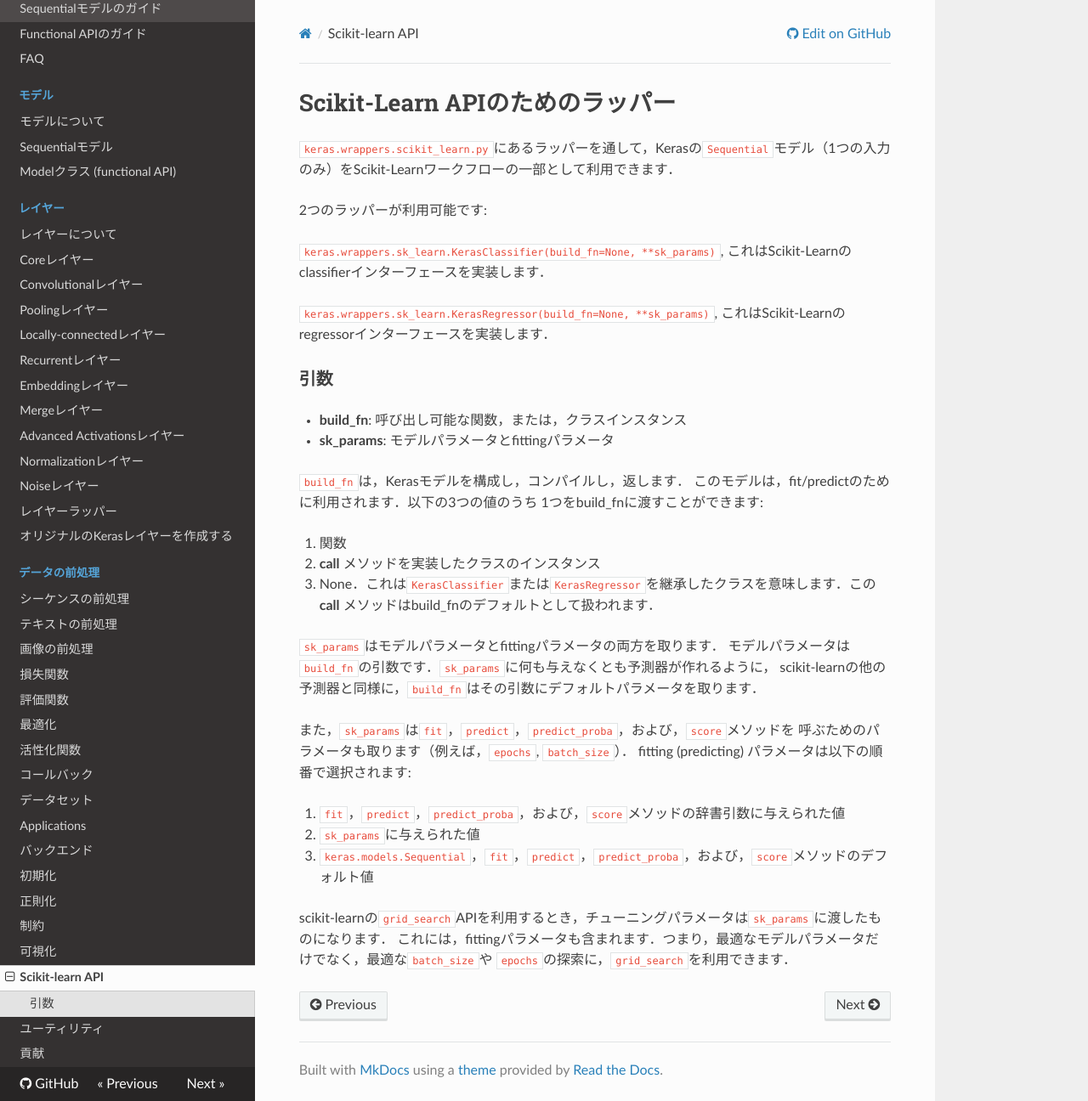
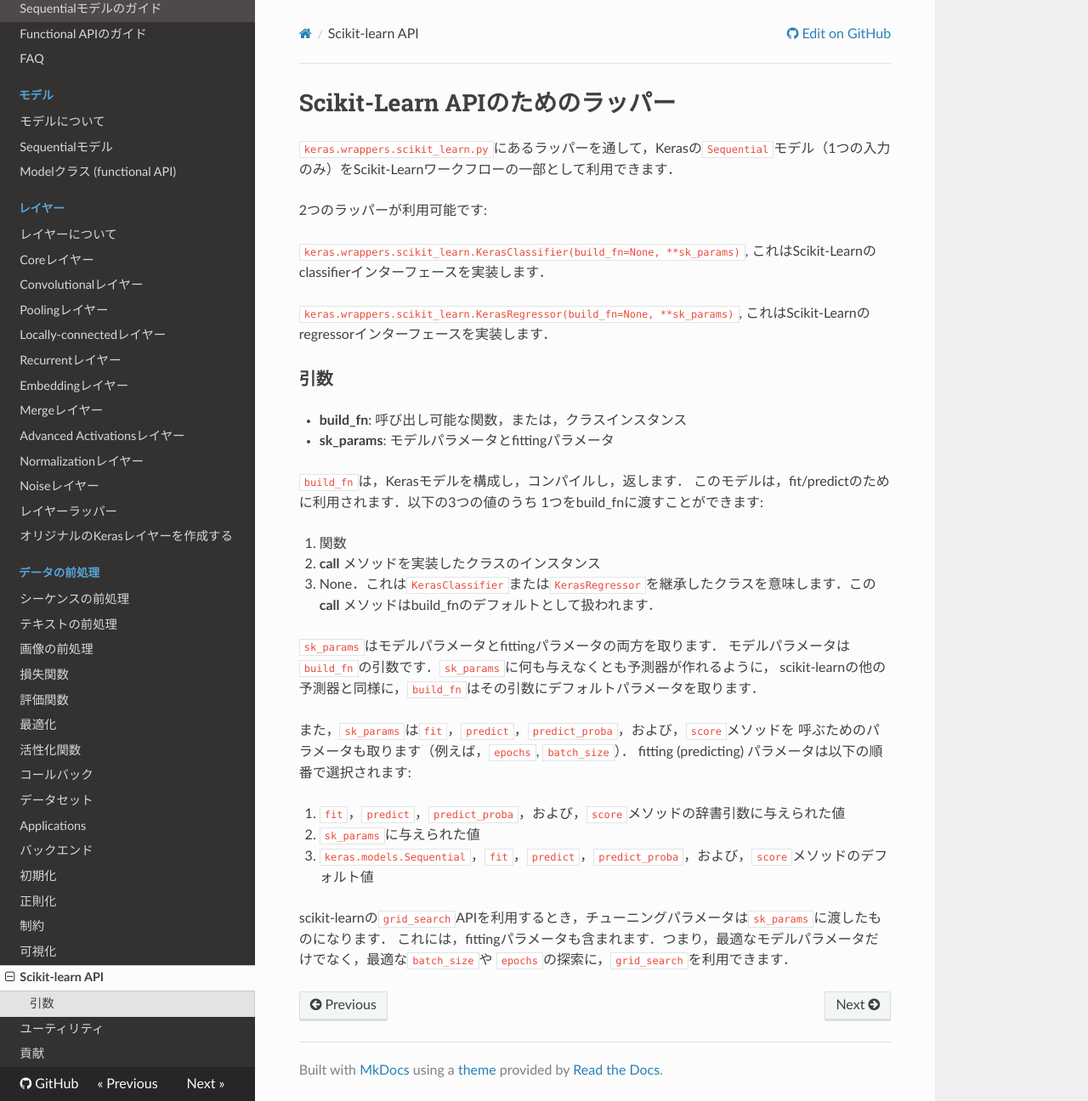
Before and after one commit to keras-team/keras-docs-ja, an MkDocs documentation site: the page built from sources/scikit-learn-api.md, in a window 1280 px wide and 1296 px high. Shown: the whole window at 85% size. Built offline with MkDocs 1.6.1, drawn with Linux system fonts in a browser that asks for light colours; nearby versions of some CDN libraries; old or Windows-style settings are respelled for this version of MkDocs.

Commit message:
Fix sklearn -> scikit_learn

```diff
--- a/sources/scikit-learn-api.md
+++ b/sources/scikit-learn-api.md
@@ -4,9 +4,9 @@
 
 2つのラッパーが利用可能です:
 
-`keras.wrappers.sk_learn.KerasClassifier(build_fn=None, **sk_params)`, これはScikit-Learnのclassifierインターフェースを実装します．
+`keras.wrappers.scikit_learn.KerasClassifier(build_fn=None, **sk_params)`, これはScikit-Learnのclassifierインターフェースを実装します．
 
-`keras.wrappers.sk_learn.KerasRegressor(build_fn=None, **sk_params)`, これはScikit-Learnのregressorインターフェースを実装します．
+`keras.wrappers.scikit_learn.KerasRegressor(build_fn=None, **sk_params)`, これはScikit-Learnのregressorインターフェースを実装します．
 
 ### 引数
 
```
